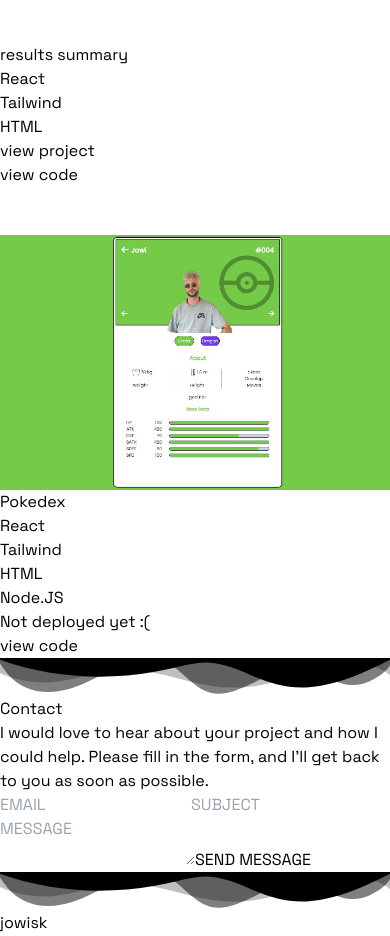
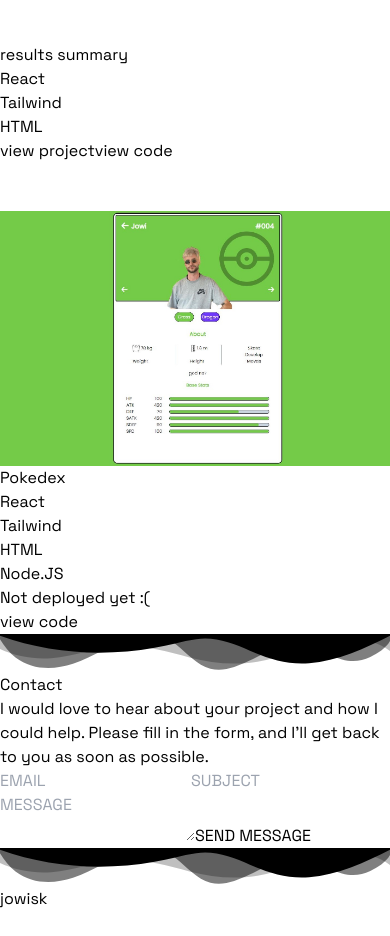
Before and after one commit to jowisk/joe-martens-portfolio-FE, a React (Vite) app: page / in a window 390 px wide. Shown: the part 2220-3156 px from the top of the page. Built offline with nearby package versions, Linux system fonts and the light colour scheme.

Commit message:
fix(project): responsive overlapping text fix

```diff
--- a/src/components/UI/molecules/ProjectList/Project.jsx
+++ b/src/components/UI/molecules/ProjectList/Project.jsx
@@ -26,9 +26,9 @@ const Project = ({ name, technologies, src, deploy, git }) => {
                     <p key={index} className="uppercase mr-[18px] font-500 text-[18px] leading-[28px]">{tech}</p>
                 ))}
             </div>
-            <div className="flex lg:hidden uppercase text-[16px] leading-[26px] tracking-[2.29px] font-[700] my-[10px]">
-                {isDeployed ? <a href={deploy}><p className="hover-underline-animation hover:text-[#4EE1A0] transition duration-300 hover:ease-in">view project</p></a> : <p className="text-[16px]">Not deployed yet :(</p>}
-                <a href={git} className="ml-[32px]"><p className="underline decoration-[#4EE1A0] underline-offset-[15px]">view code</p></a>
+            <div className="flex lg:hidden uppercase text-[14px] lg:text-[16px] leading-[26px] tracking-[2.29px] font-[700] my-[10px]">
+                {isDeployed ? <a href={deploy}><p className="hover-underline-animation hover:text-[#4EE1A0] transition duration-300 hover:ease-in">view project</p></a> : <p>Not deployed yet :(</p>}
+                <a href={git} className="ml-[32px]"><p className="hover-underline-animation hover:text-[#4EE1A0] transition duration-300 hover:ease-in  w-full">view code</p></a>
             </div>
 
         </div>
```
